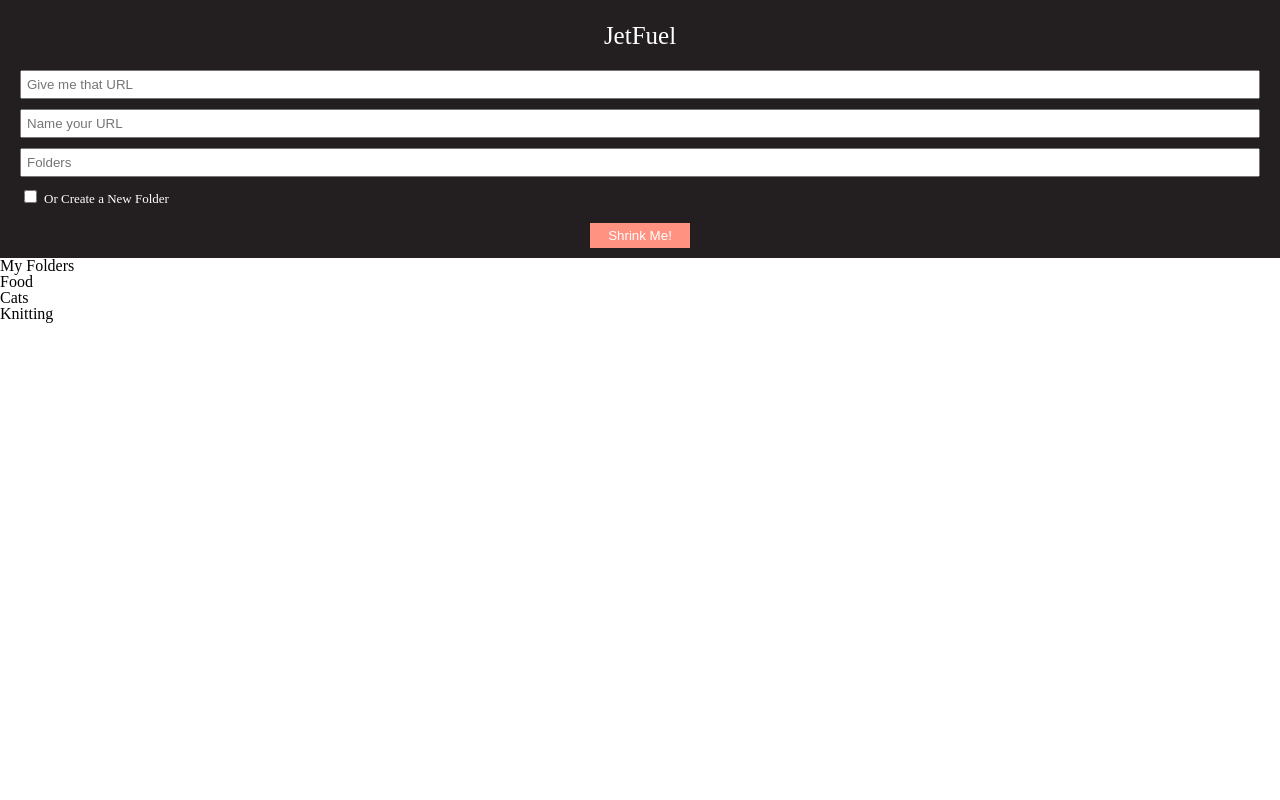
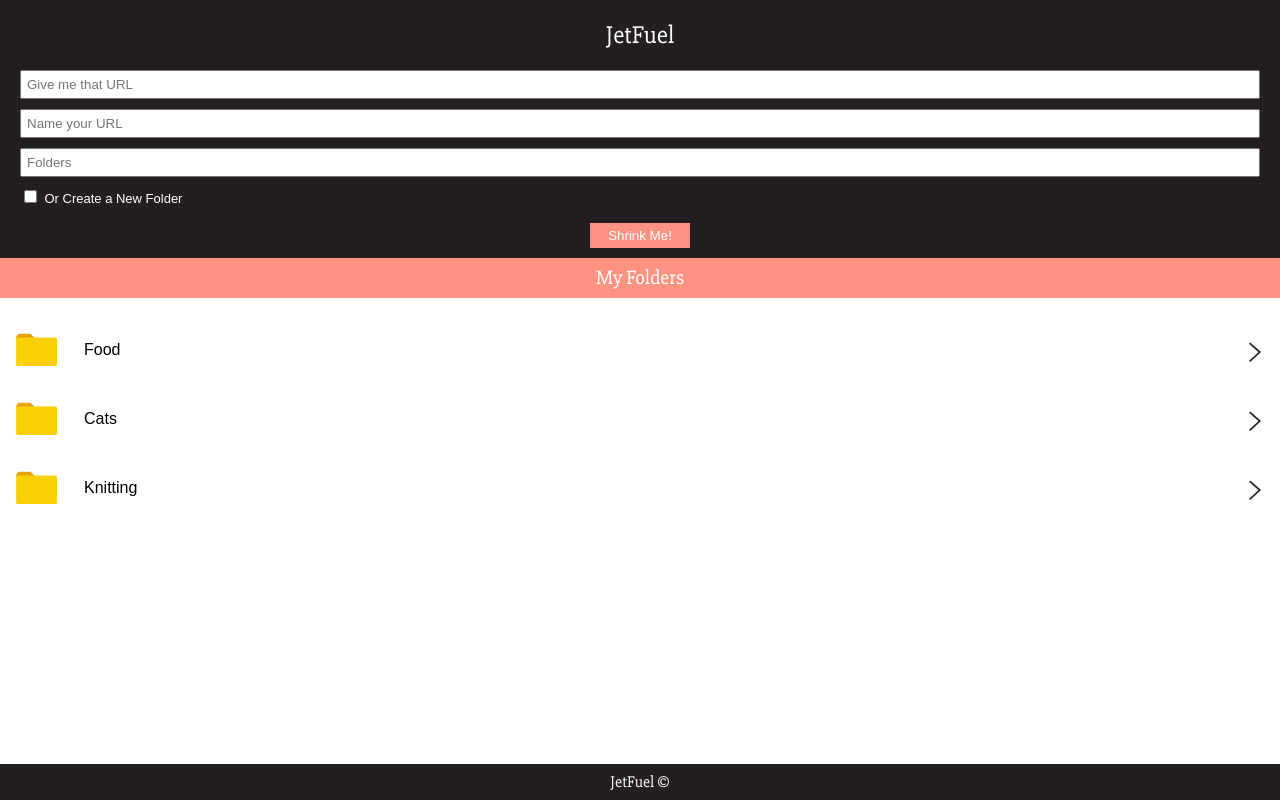
Before and after one commit to marissa27/jet-fuel-1, a plain HTML site: page public/index.html in a window 1280 px wide. Drawn offline with Linux system fonts and the light colour scheme; a web font is replaced by a local one.

Commit message:
add image for arrow, style main area and footer

```diff
--- a/public/index.html
+++ b/public/index.html
@@ -5,6 +5,7 @@
     <title>Jet Fuel</title>
     <link rel="stylesheet" href="./reset.css">
     <link rel="stylesheet" href="./styles.css">
+    <link href="https://fonts.googleapis.com/css?family=Muli:300,900|Slabo+27px" rel="stylesheet">
   </head>
   <body>
     <header>JetFuel</header>
@@ -25,16 +26,19 @@
 
     <section class="folders">
       <article class="heading">
-        <h2>My Folders</h2>
+        <h2 class="folders-header">My Folders</h2>
       </article>
       <article class="folder-list">
         <ul>
-          <li>Food</li>
-          <li>Cats</li>
-          <li>Knitting</li>
+          <li class="folder-list-item">Food <img class="arrow" src="./images/arrow.svg"></li>
+          <li class="folder-list-item">Cats <img class="arrow" src="./images/arrow.svg"></li>
+          <li class="folder-list-item">Knitting <img class="arrow" src="./images/arrow.svg"></li>
         </ul>
       </article>
     </section>
+    <footer>
+      <h3 class="footer-title">JetFuel &copy;</h3>
+    </footer>
   </body>
   <script type="text/javascript" rel="./index.js"></script>
 </html>
--- a/public/styles.css
+++ b/public/styles.css
@@ -1,3 +1,7 @@
+body {
+  font-family: 'Muli', sans-serif;
+}
+
 header {
   display: flex;
   align-items: center;
@@ -7,6 +11,7 @@ header {
   background-color: #231F20;
   color: #FFF;
   font-size: 25px;
+  font-family: 'Slabo 27px', serif;
 }
 
 .form-section {
@@ -38,3 +43,40 @@ header {
   background-color: #FF9280;
   color: #FFF;
 }
+
+.folders-header {
+  color: #FFF;
+  background-color: #FF9280;
+  text-align: center;
+  padding: 10px 0;
+  font-size: 20px;
+  font-family: 'Slabo 27px', serif;
+}
+
+.folder-list-item {
+  background: url('./images/folder-closed.svg') no-repeat left;
+  height: 25px;
+  padding-left: 69px;
+  padding-top: 9px;
+  margin: 35px 15px;
+}
+
+.arrow {
+  width: 20px;
+  height: 20px;
+  float: right;
+}
+
+footer {
+  position: absolute;
+  bottom: 0;
+  background-color: #231F20;
+  text-align: center;
+  color: #FFF;
+  width: 100%;
+  padding: 10px 0;
+}
+
+.footer-title {
+  font-family: 'Slabo 27px', serif;
+}
```
Also changed, not shown: public/images/arrow.svg (added).
